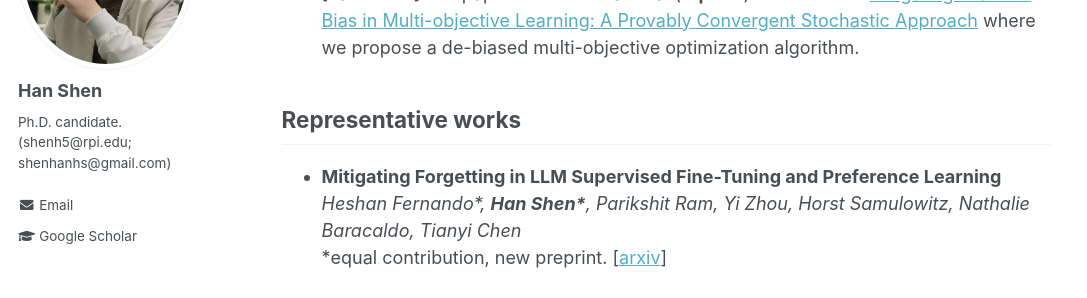
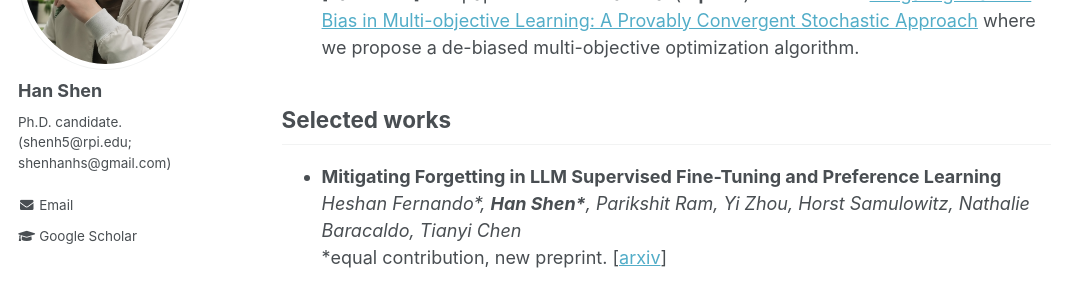
Before and after one commit to hanshen95/hanshen95.github.io, a Jekyll site: the page built from _pages/about.md, in a window 1280 px wide and 900 px high, scrolled down 1043 px. Shown: the part 154-452 px from the top of the window, without its empty margins (0-1087 px from the left). Built offline with Jekyll 4.4.1, drawn with Linux system fonts in a browser that asks for light colours.

Commit message:
Update about.md

```diff
--- a/_pages/about.md
+++ b/_pages/about.md
@@ -46,7 +46,7 @@ My research spans the areas of optimization algorithms and machine learning, cov
 
 
 
-## Representative works
+## Selected works
 
 * <b>Mitigating Forgetting in LLM Supervised Fine-Tuning and Preference Learning</b>\
   *Heshan Fernando\*, <b>Han Shen\*</b>, Parikshit Ram, Yi Zhou, Horst Samulowitz, Nathalie Baracaldo, Tianyi Chen*\
```
